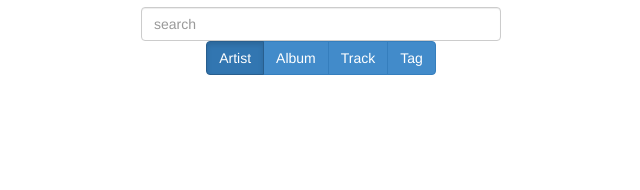
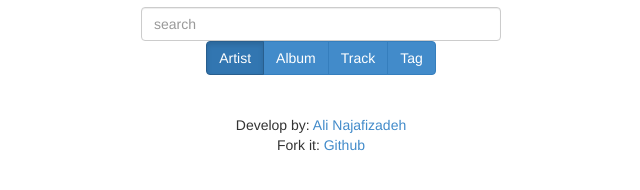
Before and after one commit to alinz/go-bia2-api, a website: page static/app/index.html in a window 1280 px wide. Shown: the part 76-266 px from the top of the page, without its empty margins (319-959 px from the left). Drawn offline with Linux system fonts and the light colour scheme; files that its build step writes are made by us from their sources.

Commit message:
added me in index

```diff
--- a/static/app/index.html
+++ b/static/app/index.html
@@ -11,6 +11,9 @@
   </head>
   <body>
     <div data-ui-view></div>
+    <div class="row text-center">Develop by: <a target="_blank" href="http://github.com/alinz">Ali Najafizadeh</a></div>
+    <div class="row text-center">Fork it: <a target="_blank" href="http://github.com/alinz/go-bia2-api">Github</a></div>
+
 
     <!-- build:js js/music.min.js -->
     <script src="js/lib/cast_sender.js"></script>
```
